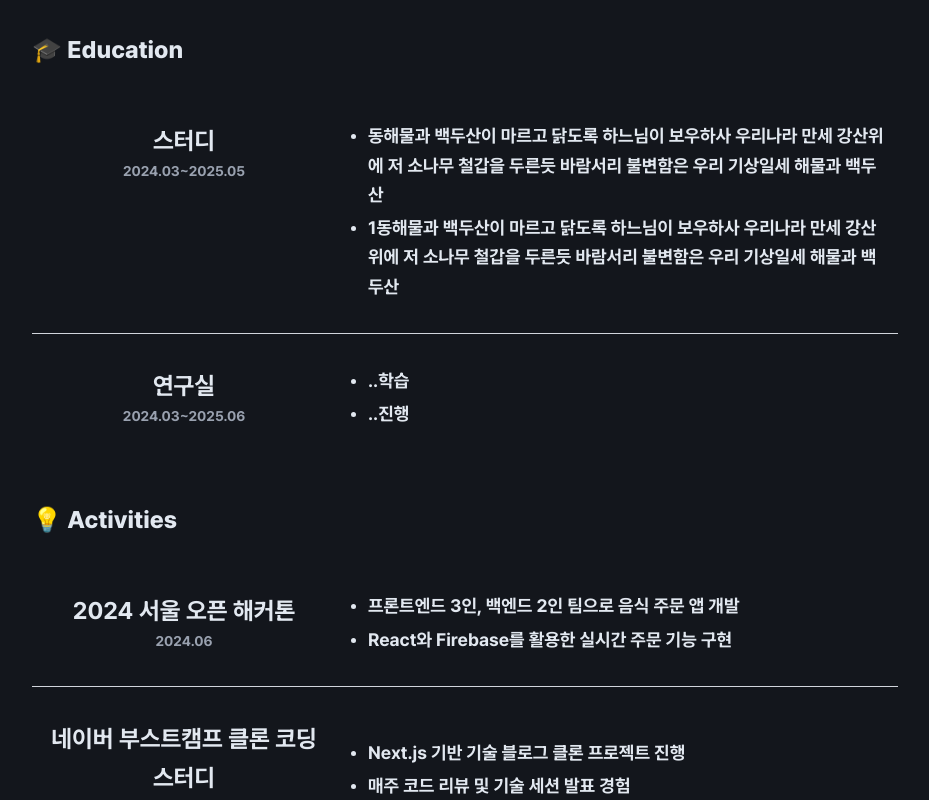
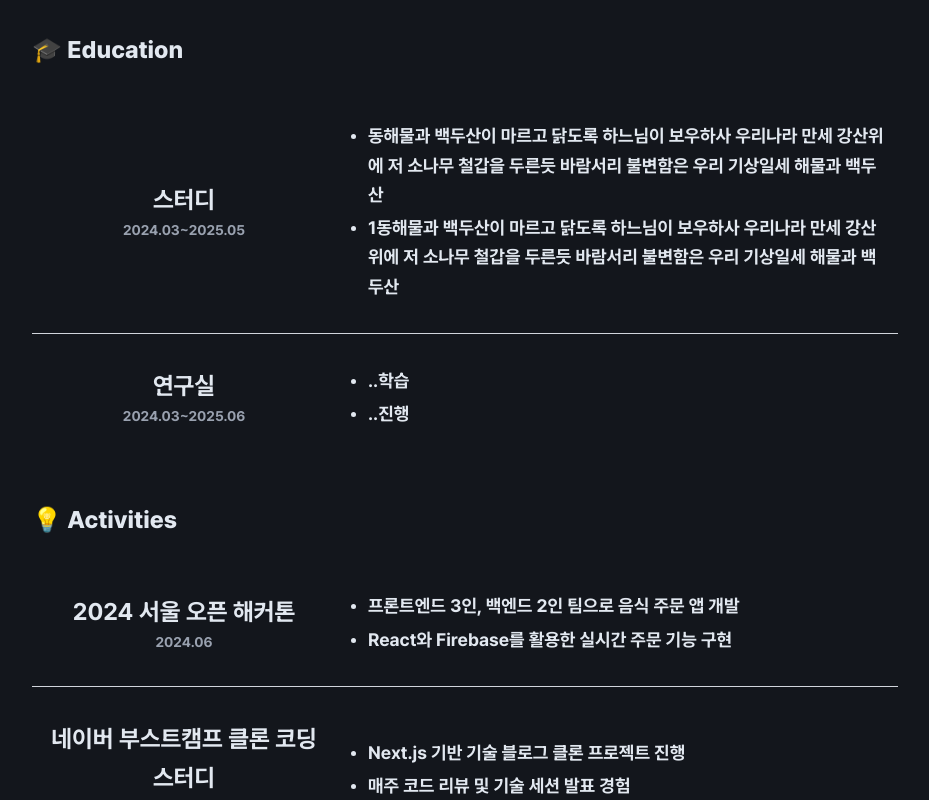
Before and after one commit to sanghyeonLee2/sanghyeon.dev, a Next.js app: page / in a window 1280 px wide. Shown: the part 9880-10680 px from the top of the page, without its empty margins (175-1104 px from the left). Built offline with nearby package versions, Linux system fonts and the light colour scheme; a web font is replaced by a local one.

Commit message:
feat: 제목 수직 중앙 정렬

```diff
--- a/src/components/section/Experience/ExperienceList.tsx
+++ b/src/components/section/Experience/ExperienceList.tsx
@@ -13,7 +13,7 @@ const ExperienceList = ({ contents, subheading, isLast = false }: ExperienceType
         {contents.map((content) => (
           <li key={content.name}>
             <MotionItem as="article" className="flex flex-col md:flex-row gap-6 py-8 px-3">
-              <div className="flex-col md:w-70 flex-shrink-0">
+              <div className="flex-col md:w-70 flex-shrink-0 content-center">
                 <p className="text-xl md:text-2xl content-center text-center">{content.name}</p>
                 <p className="text-sm text-gray-400 text-center">{content.period}</p>
               </div>
```
